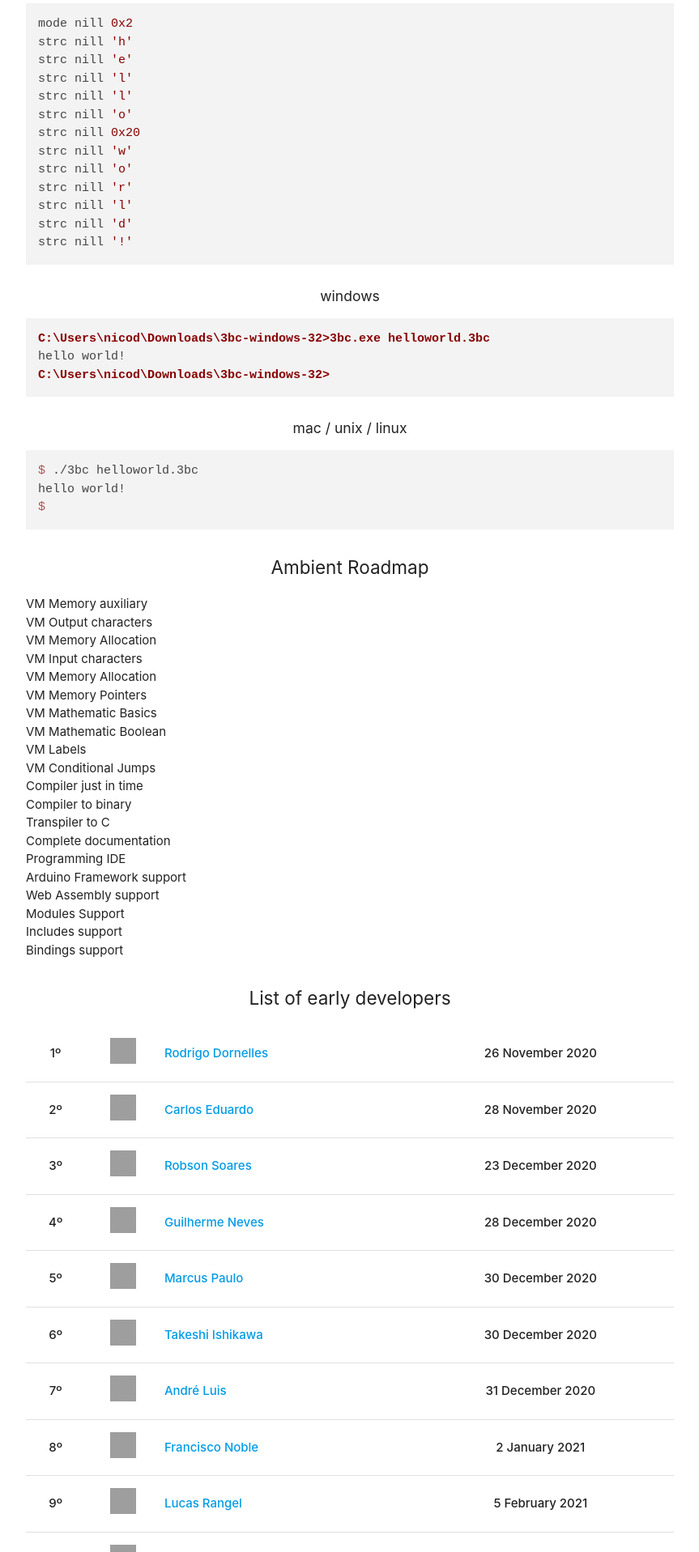
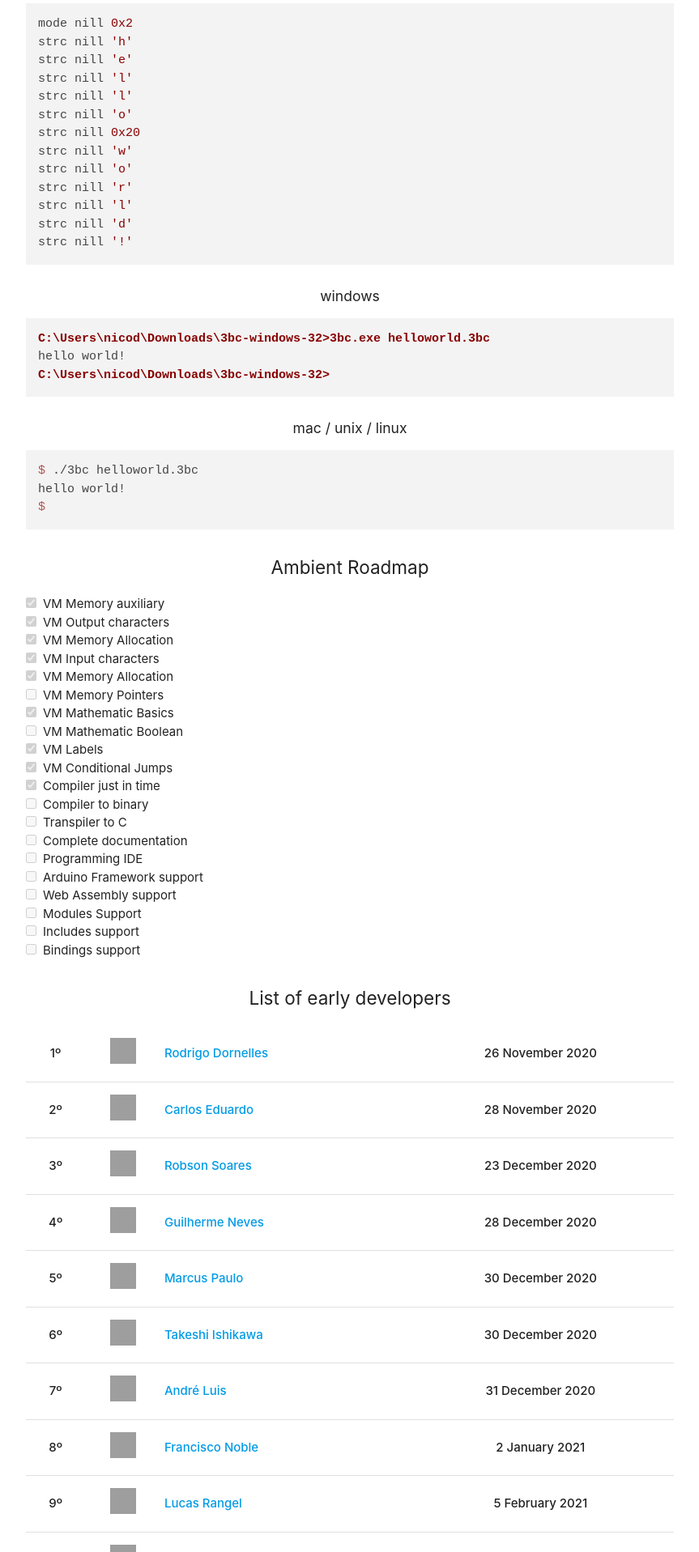
Before and after one commit to RodrigoDornelles/3bc-lang, a Jekyll site: the page built from README.md, in a window 1280 px wide. Shown: the part 1351-3268 px from the top of the page at 81% size, without its empty margins (208-1071 px from the left). Built offline with Jekyll 4.4.1, drawn with Linux system fonts in a browser that asks for light colours; nearby versions of some CDN libraries; emoji names are drawn with the system emoji font; our own code applies the rules of GitHub Pages for plain Markdown files; grey boxes are pictures that could not be loaded.

Commit message:
hotfix materialize roadmap [ci skip]

```diff
--- a/docs/assets/style.css
+++ b/docs/assets/style.css
@@ -9,6 +9,14 @@ p {text-align: justify;}
 ul {text-align: left;}
 pre {text-align: left;}
 
+/** materialize roadmap fix **/
+[type="checkbox"]:not(:checked), [type="checkbox"]:checked {
+    position: initial;
+    opacity: initial;
+    pointer-events: initial;
+    margin-right: 8px;
+}
+
 nav {
     background: linear-gradient(-45deg, #f0d313, #008234,#00349e, #008234, #f0d313, #008234);
     animation: 3s linear 0s infinite running brazil-anim;
```
